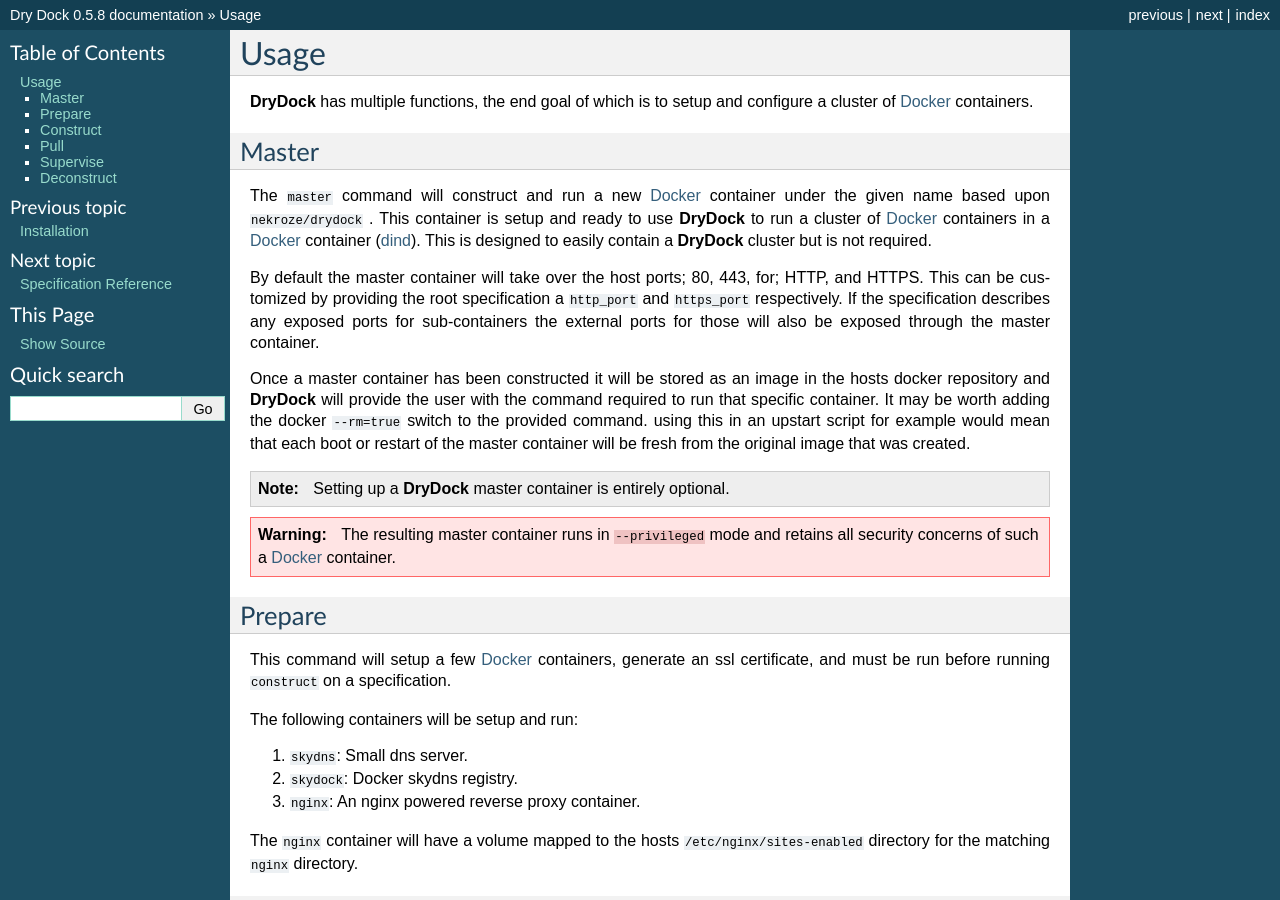
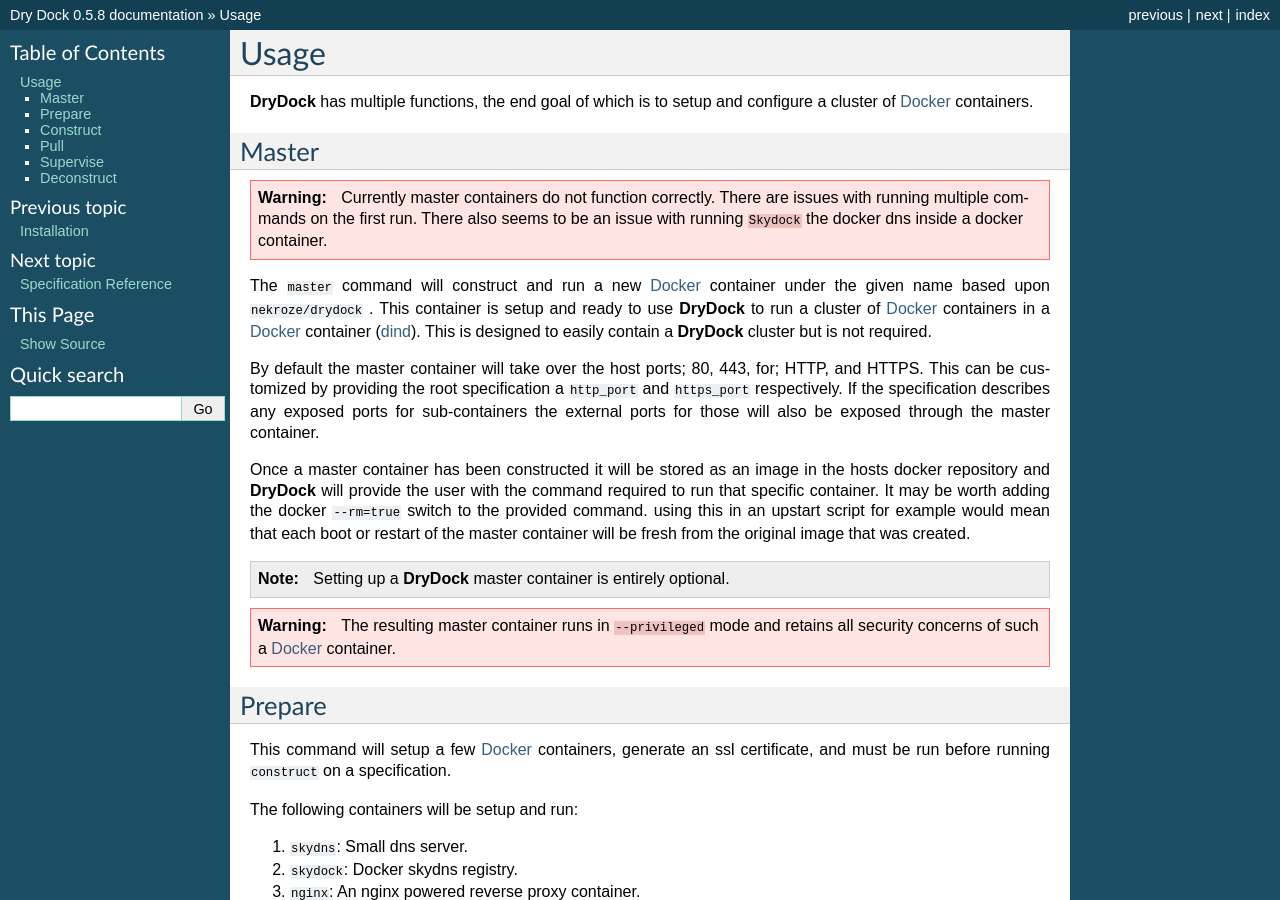
Before and after one commit to Nekroze/drydock, a Sphinx documentation site: the page built from docs/usage.rst, in a window 1280 px wide and 900 px high. Built offline with Sphinx 7.4.7, drawn with Linux system fonts in a browser that asks for light colours.

Commit message:
added warning that master containers do not work yet

```diff
--- a/docs/usage.rst
+++ b/docs/usage.rst
@@ -7,6 +7,13 @@
 
 Master
 ------
+
+.. warning::
+
+    Currently master containers do not function correctly. There are issues
+    with running multiple commands on the first run. There also seems to be
+    an issue with running ``Skydock`` the docker dns inside a docker
+    container.
 
 The ``master`` command will construct and run a new Docker_ container under
 the given name based upon ``nekroze/drydock`` . This container is setup and
```
